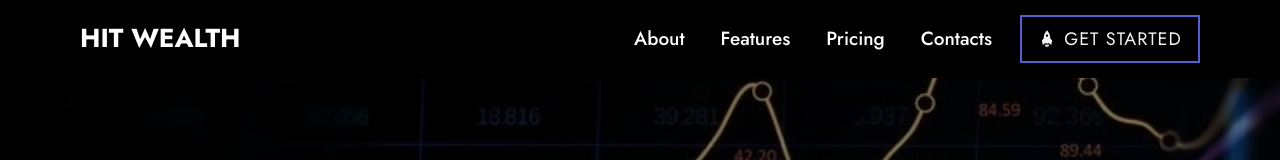
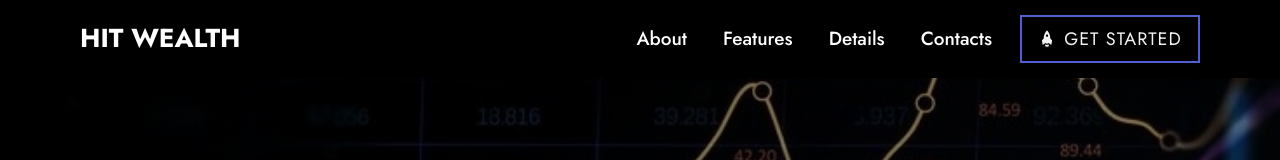
Before and after one commit to Athish-Raswanth-D/Hit_Wealth, a React (Create React App) app: page / in a window 1280 px wide. Shown: the top 160 px of the page. Built offline with nearby package versions, Linux system fonts and the light colour scheme.

Commit message:
11/17/2024

```diff
--- a/src/components/Navbar/Navbar.jsx
+++ b/src/components/Navbar/Navbar.jsx
@@ -33,7 +33,7 @@
                                 <Link to = "/">Features</Link>
                             </li>
                             <li className='text-white'>
-                                <Link to = "/">Pricing</Link>
+                                <Link to = "/">Details</Link>
                             </li>
                             <li className='text-white'>
                                 <Link to = "/">Contacts</Link>
```
